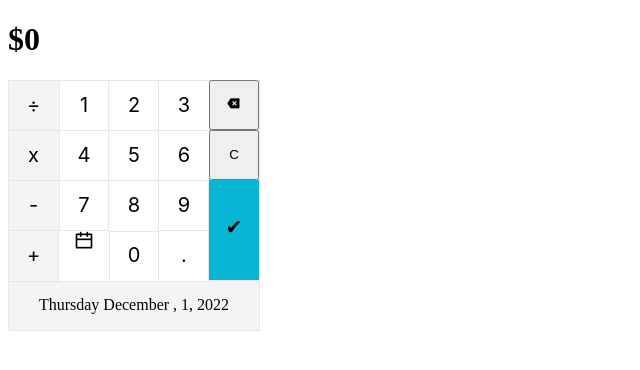
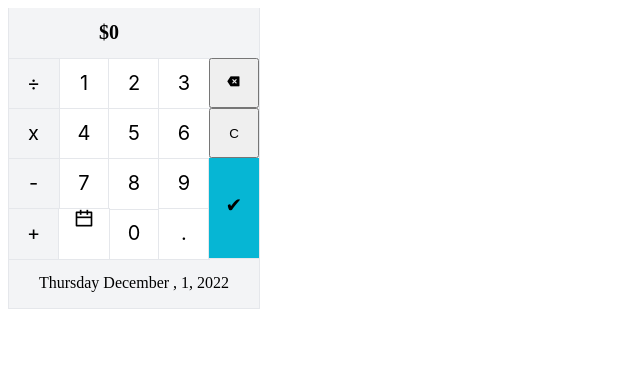
Before and after one commit to eliasmaq/javascript-calculator, a React (Create React App) app: page / in a window 1280 px wide. Shown: the top 370 px of the page, without its empty margins (0-640 px from the left). Built offline with nearby package versions, Linux system fonts and the light colour scheme.

Commit message:
ADD: change the grid.

```diff
--- a/src/components/button-number/button-number.js
+++ b/src/components/button-number/button-number.js
@@ -14,7 +14,7 @@ export function Button({ children,x, y, OnChangeClick }){
       text-align: center;
       background-color: white;
       font-size: 20px;
-      grid-area:${x}/${y}/${x}/${y+1};
+      grid-area:${x+1}/${y}/${x+1}/${y+1};
       &:hover {
         background-color: ${color};
       }
--- a/src/components/button-operator/button-operator.js
+++ b/src/components/button-operator/button-operator.js
@@ -14,7 +14,7 @@ export function ButtonOperator({ children, OnChangeClick, x, y }){
       text-align: center;
       background-color: #F3F4F6;
       font-size: 20px;
-      grid-area:${x}/1/${x}/2;
+      grid-area:${x+1}/1/${x+1}/2;
       &:hover {
         background-color: ${color};
       }
--- a/src/components/button-submit/button-submit.js
+++ b/src/components/button-submit/button-submit.js
@@ -14,7 +14,7 @@ export function ButtonSubmit({ children, OnChangeClick }){
       text-align: center;
       background-color: #06B6D4;
       font-size: 20px;
-      grid-area: 3 / 5 / 5 / 6;
+      grid-area: 4 / 5 / 6 / 6;
       &:hover {
         background-color: ${color};
       }
--- a/src/components/form/form.js
+++ b/src/components/form/form.js
@@ -16,6 +16,7 @@ export default function Form(){
   const [operant, setOperant] = React.useState(null);
   const [currentNumber, setCurrentNumber] = React.useState(null);
   const [result, setResult] = React.useState("$0");
+  const [point, setPoint] = React.useState(null);
   const color = "#06B6D4";
   let date = startDate.getDate();
   let month = startDate.toLocaleString('en-us', { month: 'long' });
@@ -23,9 +24,10 @@ export default function Form(){
   let day = startDate.toLocaleString('en-us', {weekday: 'long'});
 
   function handleClickChange(value) {
-    if(result === "$0"){
+    if(result === "$0" && value !== "✔"){
       return setResult(value);
     }
+
     if(oper.includes(value)){
         if(operant===null){
           setCurrentNumber("")
@@ -59,9 +61,22 @@ export default function Form(){
         setOperant(null);
         setCurrentNumber(null);
         setPrevNumber(null);
-    }else{
-      setResult(result.concat(value));
-      setCurrentNumber(currentNumber + value);
+    }else if(value === "✔"){
+      return;
+    }
+    else{
+      console.log("asdasd")
+      if(value ==="." && point!==1){
+        console.log("ewwwww")
+        setPoint(1);
+        setResult(result.concat(value));
+        setCurrentNumber(currentNumber + value);
+      }
+      if(point!==1 || value !=="."){
+        console.log("zzz")
+        setResult(result.concat(value));
+        setCurrentNumber(currentNumber + value);
+      }
     }
   }
 
@@ -98,7 +113,7 @@ export default function Form(){
 
   return(
     <>
-      <h1>{result}</h1>
+
       <form css = {css`
         display: inline-grid;
         grid-template-columns: repeat(5, 50px);
@@ -111,6 +126,11 @@ export default function Form(){
         border-left: 1px solid #E5E7EB;
         border-right: 0.5px solid #E5E7EB;
       `}>
+        <h1  css = {css`
+        font-size: 20px;
+        text-align: center;
+        grid-area:1/1/1/5
+      `}>{result}</h1>
         {createDigits().map((digit, index) =>(
           <Button key={index} x={digit[0]} y={digit[1]+1} OnChangeClick={handleClickChange}>{index}</Button>
         ))}
@@ -126,7 +146,7 @@ export default function Form(){
         text-align: center;
         background-color: white;
         font-size: 20px;
-        grid-area: 4 / 2 / 5 / 3;
+        grid-area: 5 / 2 / 6 / 3;
         &:hover {
           background-color: ${color};
         }
@@ -139,12 +159,12 @@ export default function Form(){
         <DatePicker selected={startDate} onChange={(date) => setStartDate(date)} id="prueba" css={css`display: none;}`}/>
         <label htmlFor="prueba"><i className="ri-calendar-line"></i></label>
       </div>
-        <button key="del" onClick={(event) => deleteValue(event)} css={css`padding-right: 16px; padding-left: 16px;`}><i className="ri-delete-back-2-fill"></i></button>
+        <button key="del" onClick={(event) => deleteValue(event)} css={css`grid-area:2/5/2/6; padding-right: 16px; padding-left: 16px;`}><i className="ri-delete-back-2-fill"></i></button>
 
-        <button key="reset" onClick={reset} css={css`padding-right: 18px; padding-left: 18px;`}>C</button>
+        <button key="reset" onClick={reset} css={css`grid-area:3/5/3/6; padding-right: 18px; padding-left: 18px;`}>C</button>
 
         <ButtonSubmit key="ok" OnChangeClick={handleClickChange} >{iconTogle()}</ButtonSubmit>
-        <p key="text" css={css`grid-area: 5 / 1 / 6 / 6;`}>{day + " " + month + " "+ "," + " " + date + "," + " " + year}</p>
+        <p key="text" css={css`grid-area: 6 / 1 / 7 / 6;`}>{day + " " + month + " "+ "," + " " + date + "," + " " + year}</p>
       </form>
     </>
   )
```
